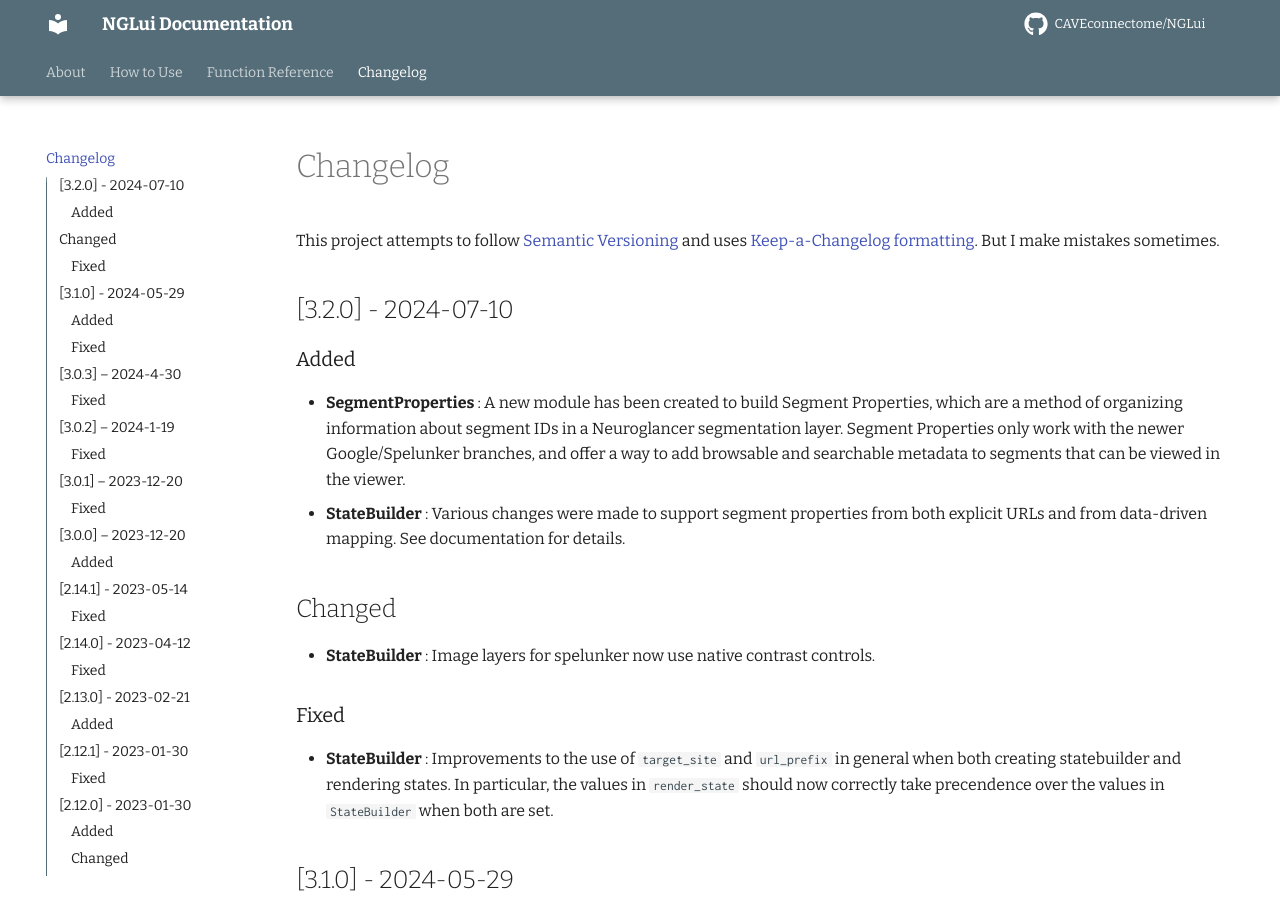
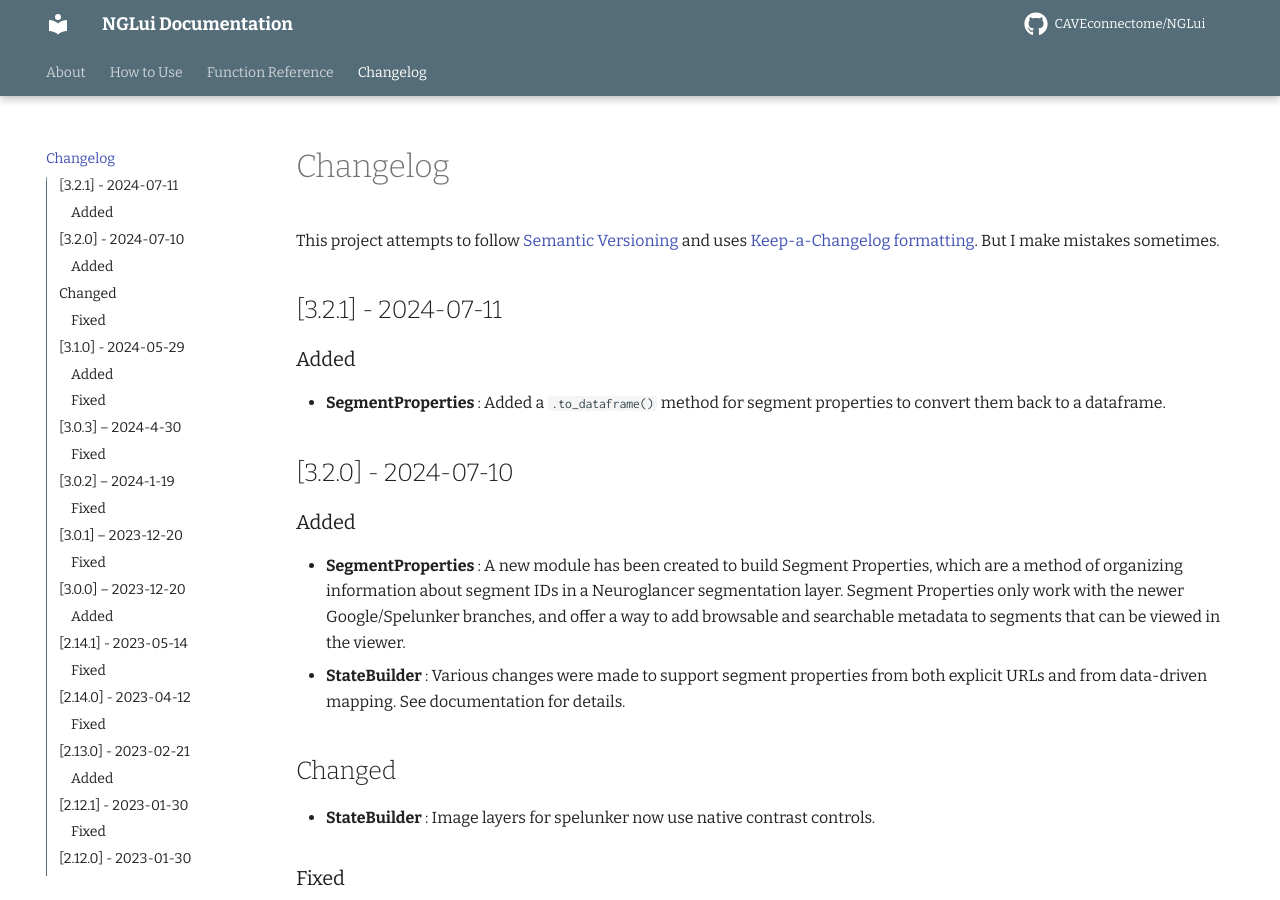
Before and after one commit to CAVEconnectome/nglui, an MkDocs documentation site: the page built from docs/changelog.md, in a window 1280 px wide and 900 px high. Built offline with MkDocs 1.6.1 and Material for MkDocs 9.7.7, drawn with Linux system fonts in a browser that asks for light colours; comment, search, counter and statistics services are not loaded.

Commit message:
update changelog

```diff
--- a/docs/changelog.md
+++ b/docs/changelog.md
@@ -1,6 +1,12 @@
 # Changelog
 
 This project attempts to follow [Semantic Versioning](https://semver.org) and uses [Keep-a-Changelog formatting](https://keepachangelog.com/en/1.0.0/). But I make mistakes sometimes.
+
+## [3.2.1] - 2024-07-11
+
+### Added
+
+- **SegmentProperties** : Added a `.to_dataframe()` method for segment properties to convert them back to a dataframe.
 
 ## [3.2.0] - 2024-07-10
 
```
